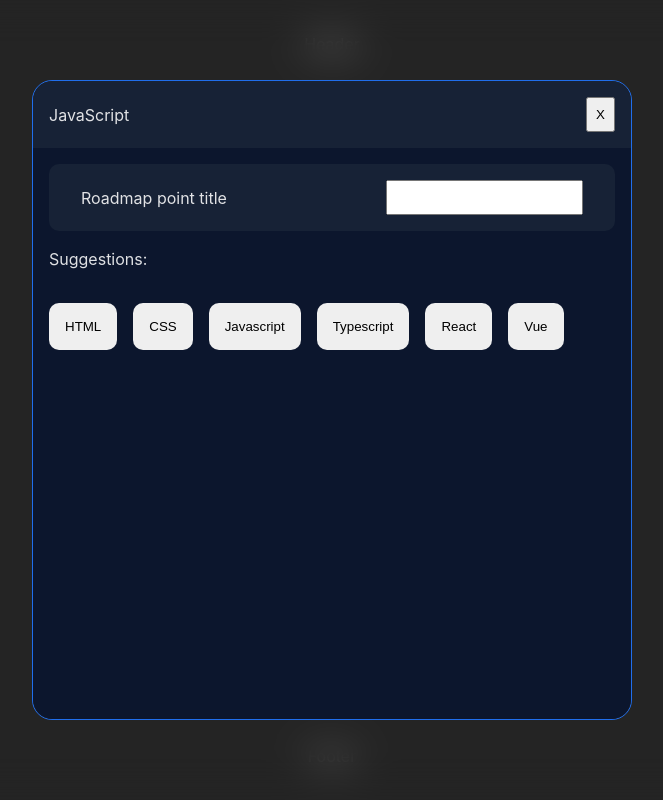
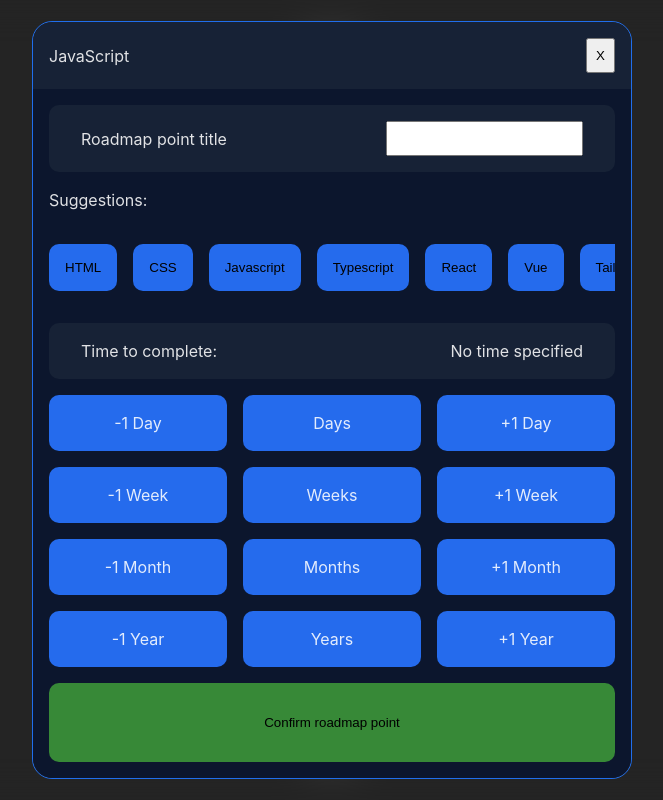
Before and after one commit to pawelrybka/React-Typescript-Game, a React (Vite) app: page / in a window 1280 px wide. Both pictures are taken after a click on the button "Add new point". Shown: the whole page, without its empty margins (308-971 px from the left). Built offline with nearby package versions, Linux system fonts and the light colour scheme.

Commit message:
AddPointModal finish

```diff
--- a/src/components/AddPointModal/AddPointModal.module.css
+++ b/src/components/AddPointModal/AddPointModal.module.css
@@ -3,7 +3,6 @@
     top: 50%;
     left: 50%;
     transform: translate(-50%, -50%);
-    height: 40rem;
     width: min(90%, 600px, 90vw);
     visibility: hidden;
     border-radius: 20px;
@@ -57,13 +56,49 @@
     padding: 1rem 0rem;
     gap: 1rem;
     overflow-x: auto;
-
 }
 
 .buttons button{
     padding: 1rem;
     border-radius: 10px;
     border: none;
+    background-color: rgb(37,107,237);
+    cursor: pointer;
+}
+
+.timesection{
+    display: flex;
+    flex-direction: column;
+    gap: 1rem;
+}
+
+.timesection__header{
+    padding: 1rem 2rem;
+    background-color: rgb(23,34,54);
+    display: flex;
+    justify-content: space-between;
+    border-radius: 10px;
+}
+
+.timesection__buttons{
+    display: grid;
+    grid-template-columns: 1fr 1fr 1fr;
+    gap: 1rem;
+}
+
+.timesection__buttons div{
+    background-color: rgb(37,107,237);
+    display: flex;
+    justify-content: center;
+    padding: 1rem;
+    border-radius: 10px;
+}
+
+.confirm{
+    padding: 2rem;
+    border-radius: 10px;
+    border: none;
+    background-color: rgb(55,137,55);
 }
 
 
--- a/src/components/AddPointModal/AddPointModal.tsx
+++ b/src/components/AddPointModal/AddPointModal.tsx
@@ -7,7 +7,7 @@ type AddPointModalProps = {
 
 const AddPointModal = ({active, setActive}: AddPointModalProps) => {
 
-  const tech = ["HTML", "CSS", "Javascript", "Typescript", "React", "Vue"]
+  const tech = ["HTML", "CSS", "Javascript", "Typescript", "React", "Vue", "Tailwind", "SASS"]
 
   const handleChange = () => setActive(!active)
 
@@ -28,9 +28,27 @@ const AddPointModal = ({active, setActive}: AddPointModalProps) => {
             tech.map(tech => <button>{tech}</button>)
           }
         </div>
-        <div>
-
+        <div className={styles.timesection}>
+          <div className={styles.timesection__header}>
+            <span>Time to complete:</span>
+            <span>No time specified</span>
+          </div>
+          <div className={styles.timesection__buttons}>
+            <div>-1 Day</div>
+            <div>Days</div>
+            <div>+1 Day</div>
+            <div>-1 Week</div>
+            <div>Weeks</div>
+            <div>+1 Week</div>
+            <div>-1 Month</div>
+            <div>Months</div>
+            <div>+1 Month</div>
+            <div>-1 Year</div>
+            <div>Years</div>
+            <div>+1 Year</div>
+          </div>
         </div>
+        <button className={styles.confirm}>Confirm roadmap point</button>
       </div>
     </div>
   )
```
